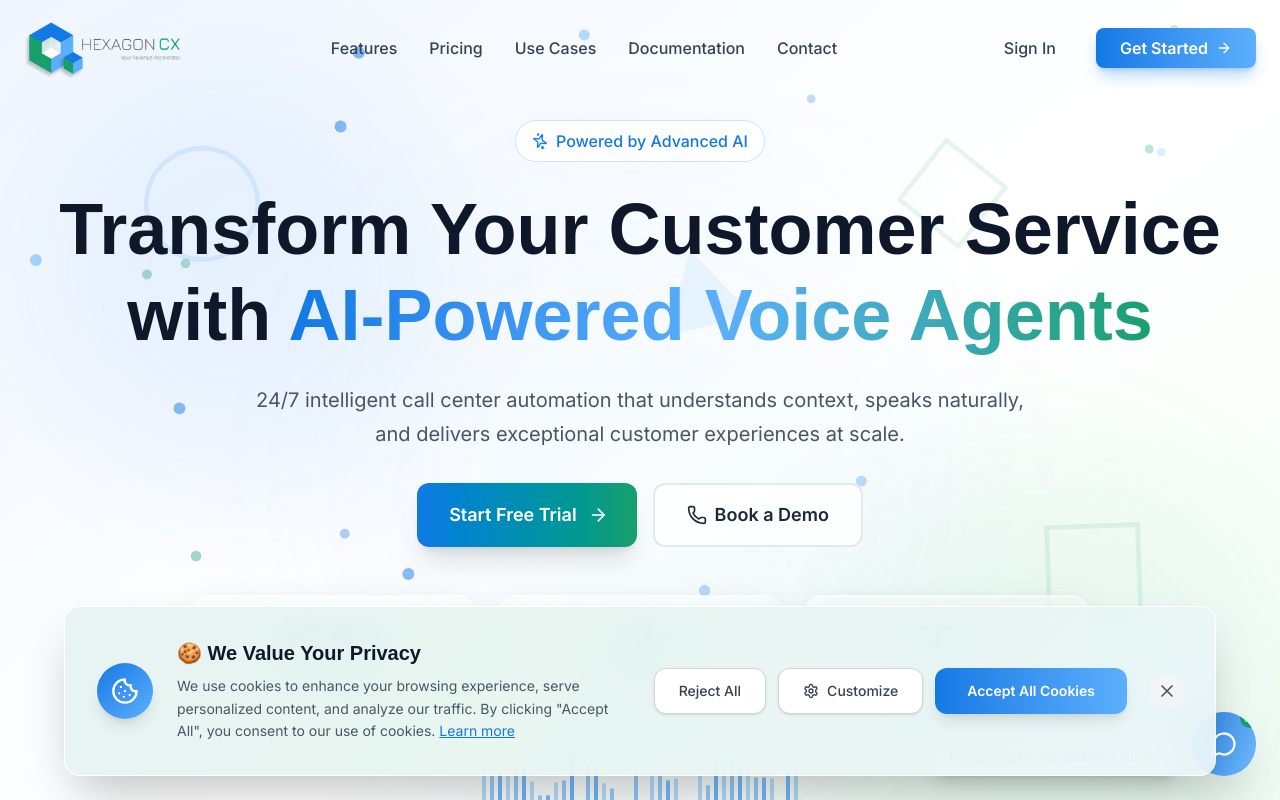
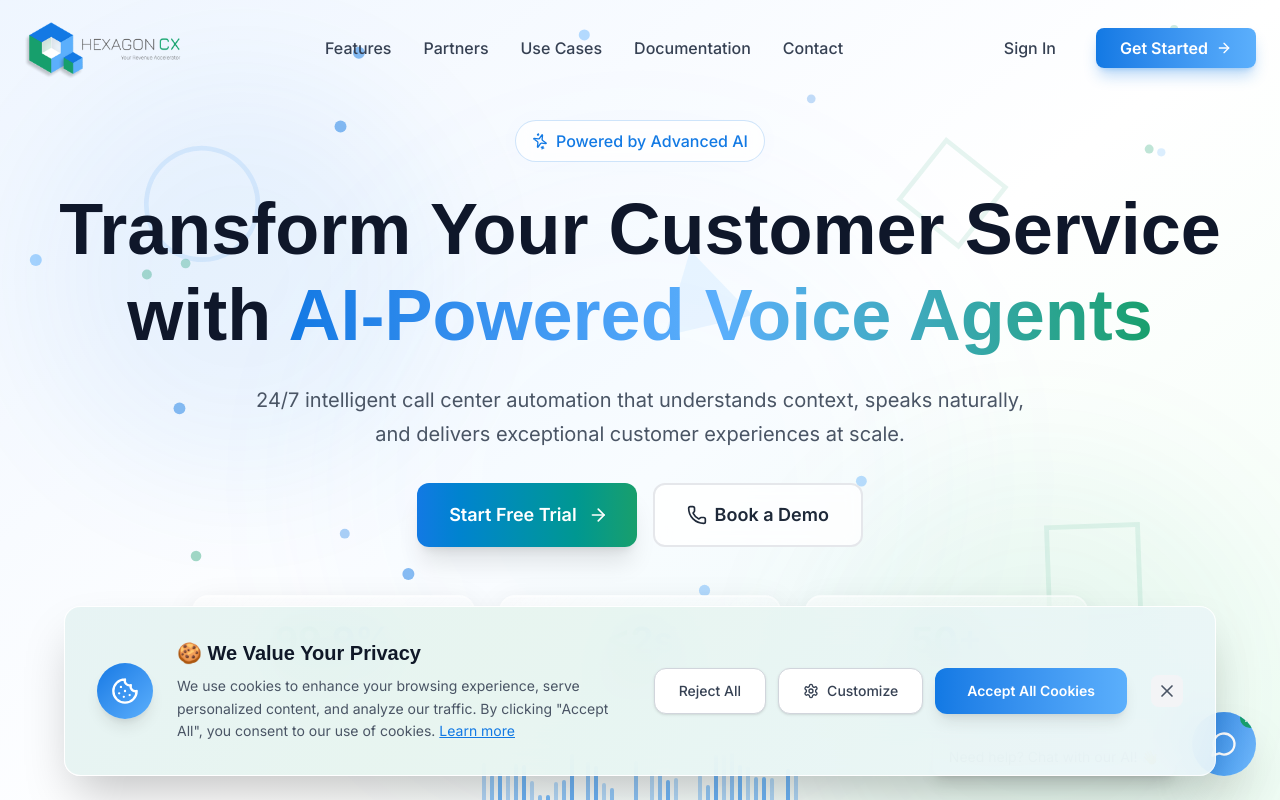
Before and after one commit to mahamrana703/HexagonWebsite, a React (Vite) app: page / in a window 1280 px wide. Shown: the top 800 px of the page. Built offline with nearby package versions, Linux system fonts and the light colour scheme; a web font is replaced by a local one.

Commit message:
remov pricing

```diff
--- a/src/app/components/footer.tsx
+++ b/src/app/components/footer.tsx
@@ -8,7 +8,6 @@ import { Logo } from '../../utils';
 const footerLinks = {
   product: [
     { name: 'Features', href: '/features' },
-    { name: 'Pricing', href: '/pricing' },
     { name: 'Use Cases', href: '/use-cases' },
     { name: 'Integrations', href: '/integrations' },
   ],
--- a/src/app/components/header.tsx
+++ b/src/app/components/header.tsx
@@ -7,7 +7,7 @@ import { Logo } from '../../utils';
 
 const navLinks = [
   { name: 'Features', href: '/features' },
-  { name: 'Pricing', href: '/pricing' },
+  { name: 'Partners', href: '/partners' },
   { name: 'Use Cases', href: '/use-cases' },
   { name: 'Documentation', href: '/documentation' },
   { name: 'Contact', href: '/contact' },
```
